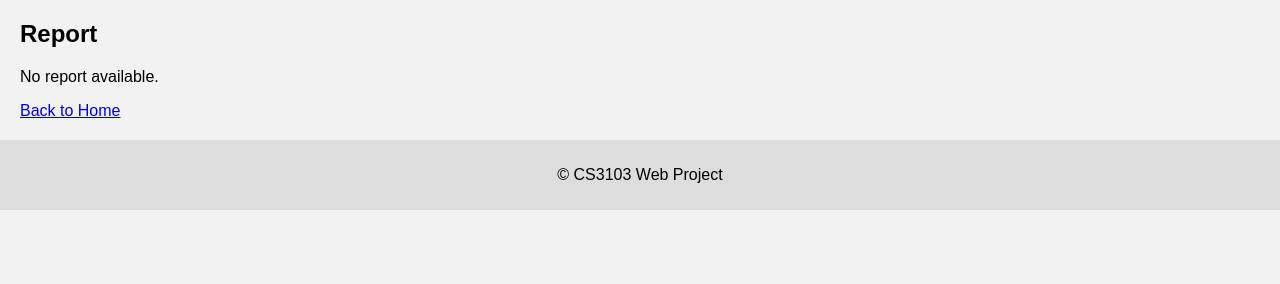
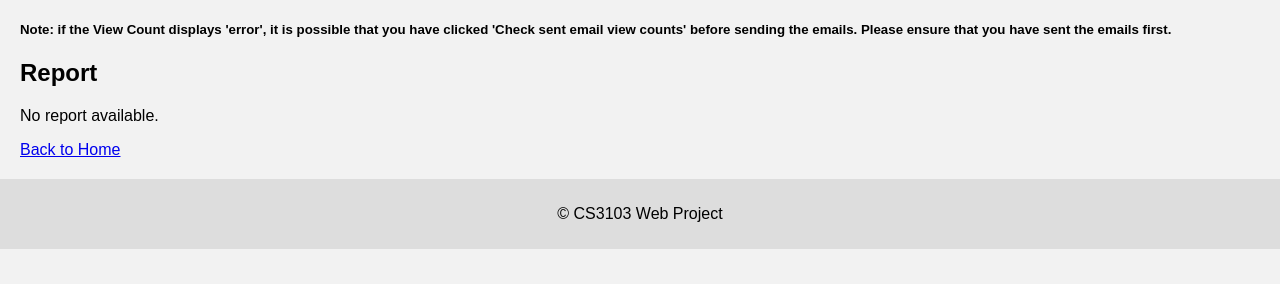
Before and after one commit to Chandan8186/cs3103-grp-30, a Flask app: template templates/upload.html in a window 1280 px wide. Shown: the part 174-458 px from the top of the page. Run offline with Flask 3, Linux system fonts and the light colour scheme; the template is opened without the code that fills it, so the values that code supplies are empty.

Commit message:
add view count error description

```diff
--- a/templates/upload.html
+++ b/templates/upload.html
@@ -47,6 +47,8 @@
     }, 15000); // Updates every 15s
 </script>
 
+<h5>Note: if the View Count displays 'error', it is possible that you have clicked 'Check sent email view counts' before sending the emails. Please ensure that you have sent the emails first.</h5>
+
 <h2>Report</h2>
 {% if report %}
     <pre>{{ report }}</pre>
```
